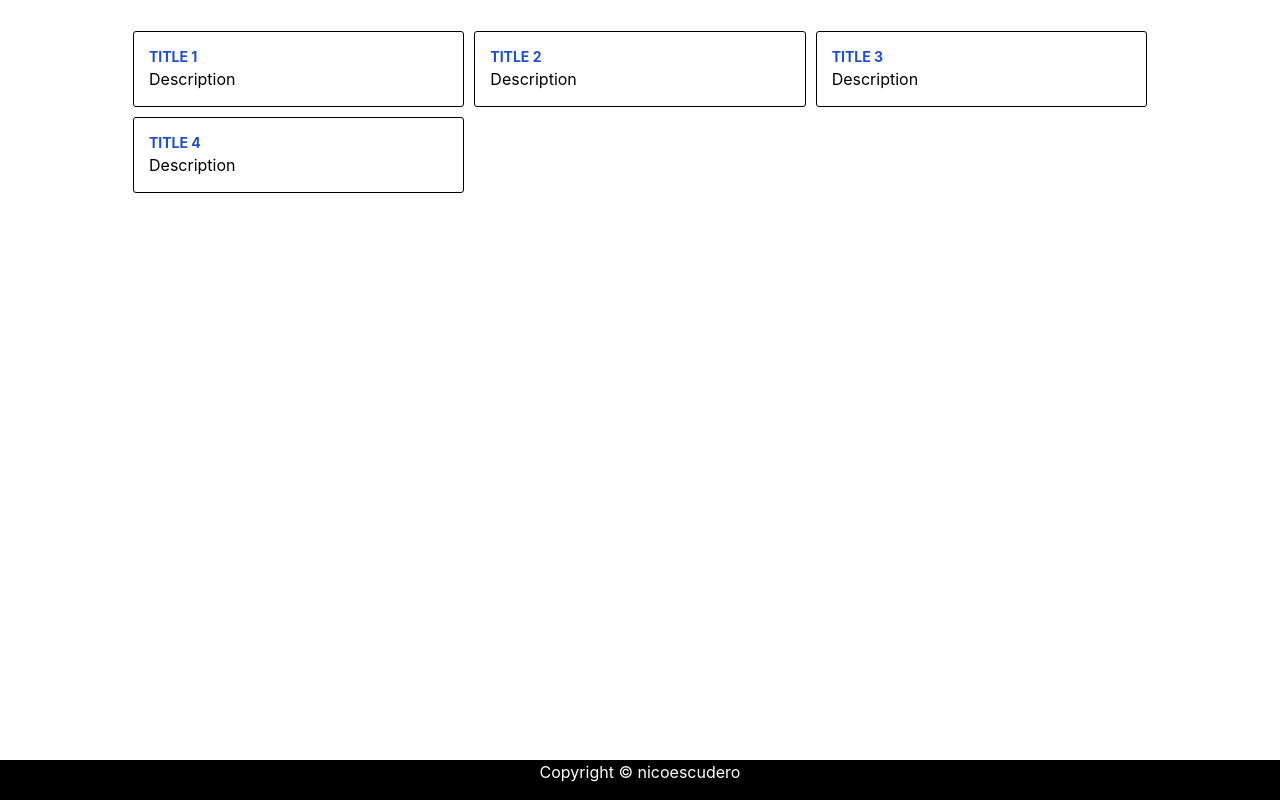
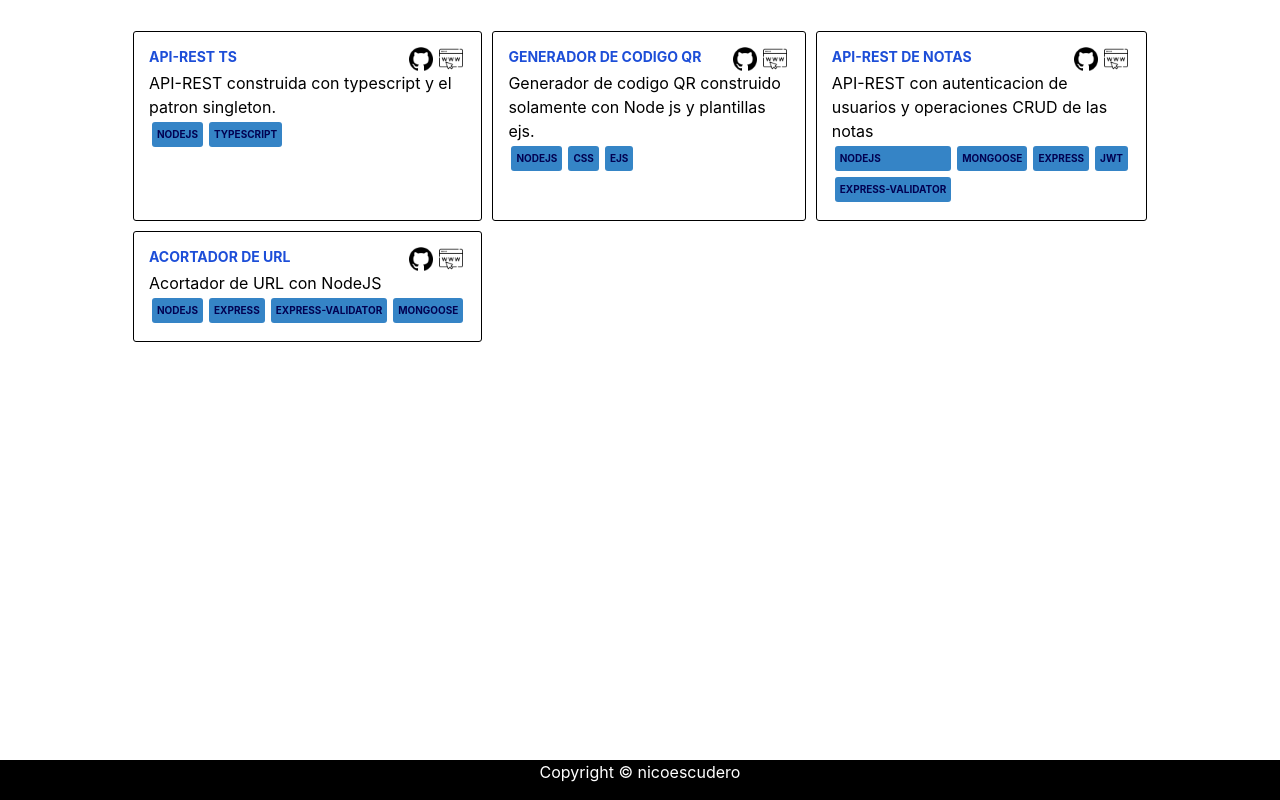
Before and after one commit to nicoescudero/Nextjs-BlogCT, a Next.js app: page /projects in a window 1280 px wide. Built offline with nearby package versions, Linux system fonts and the light colour scheme.

Commit message:
edit: projects

```diff
--- a/pages/projects.js
+++ b/pages/projects.js
@@ -1,6 +1,9 @@
 import Navbar from "../components/navbar";
 import Footer from "../components/footer";
 import style from '../styles/Projects.module.css';
+import Image from "next/image";
+import github from '../public/github.png';
+import siteweb from '../public/internet.png';
 
 export default function Projects (){
   return (
@@ -8,20 +11,82 @@ export default function Projects (){
       <Navbar/>
       <div className={style.main}>
         <div className={style.article}>
-          <h3 className="text-sm font-bold uppercase text-blue-700">Title 1</h3>
-          <p>Description</p>
+          <div className={style.title}>
+            <h3 className="text-sm font-bold uppercase text-blue-700">API-REST TS</h3>
+            <div className={style.title}>
+              <div className={style.link}>
+                <a href="https://github.com/nicoescudero/TS-Singleton-API-REST"><Image src={github} alt="github"/></a>
+              </div>
+              <div className={style.link}>
+                <a href=""><Image src={siteweb} alt="SiteWeb"/></a>
+              </div>
+            </div>
+          </div>
+          <p>API-REST construida con typescript y el patron singleton.</p>
+          <div className={style.listtech}>
+          <label className={style.technology}>NODEJS</label>
+          <label className={style.technology}>TYPESCRIPT</label>
+          </div>
         </div>
         <div className={style.article}>
-          <h3 className="text-sm font-bold uppercase text-blue-700">Title 2</h3>
-          <p>Description</p>
+          <div className={style.title}>
+          <h3 className="text-sm font-bold uppercase text-blue-700">Generador de codigo QR</h3>
+            <div className={style.title}>
+              <div className={style.link}>
+                <a href="https://github.com/nicoescudero/qr-code-generator"><Image src={github} alt="github"/></a>
+              </div>
+              <div className={style.link}>
+                <a href="https://qr-code-gntor.herokuapp.com/"><Image src={siteweb} alt="SiteWeb"/></a>
+              </div>
+            </div>
+          </div>
+          <p>Generador de codigo QR construido solamente con Node js y plantillas ejs.</p>
+          <div className={style.listtech}>
+          <label className={style.technology}>NODEJS</label>
+          <label className={style.technology}>CSS</label>
+          <label className={style.technology}>EJS</label>
+          </div>
         </div>
         <div className={style.article}>
-          <h3 className="text-sm font-bold uppercase text-blue-700">Title 3</h3>
-          <p>Description</p>
+          <div className={style.title}>
+          <h3 className="text-sm font-bold uppercase text-blue-700">API-REST de Notas</h3>
+            <div className={style.title}>
+              <div className={style.link}>
+                <a href="https://github.com/nicoescudero/Api-Notes"><Image src={github} alt="github"/></a>
+              </div>
+              <div className={style.link}>
+                <a href=""><Image src={siteweb} alt="SiteWeb"/></a>
+              </div>
+            </div>
+          </div>
+          <p>API-REST con autenticacion de usuarios y operaciones CRUD de las notas</p>
+          <div className={style.listtech}>
+          <label className={style.technology}>NODEJS</label>
+          <label className={style.technology}>MONGOOSE</label>
+          <label className={style.technology}>EXPRESS</label>
+          <label className={style.technology}>JWT</label>
+          <label className={style.technology}>EXPRESS-VALIDATOR</label>
+          </div>
         </div>
         <div className={style.article}>
-          <h3 className="text-sm font-bold uppercase text-blue-700">Title 4</h3>
-          <p>Description</p>
+          <div className={style.title}>
+            <h3 className="text-sm font-bold uppercase text-blue-700">Acortador de URL</h3>
+            <div className={style.title}>
+              <div className={style.link}>
+                <a href="https://github.com/nicoescudero/Url-Shortener"><Image src={github} alt="github"/></a>
+              </div>
+              <div className={style.link}>
+                <a href=""><Image src={siteweb} alt="SiteWeb"/></a>
+              </div>
+            </div>
+          </div>
+          <p>Acortador de URL con NodeJS</p>
+          <div className={style.listtech}>
+            <label className={style.technology}>NODEJS</label>
+            <label className={style.technology}>EXPRESS</label>
+            <label className={style.technology}>EXPRESS-VALIDATOR</label>
+            <label className={style.technology}>MONGOOSE</label>
+          </div>
         </div>
       </div>
       <Footer footer={style.footer}/>
--- a/styles/Projects.module.css
+++ b/styles/Projects.module.css
@@ -22,3 +22,35 @@
   position: absolute;
   bottom: 0;
 }
+
+.technology{
+  border-radius: 3px;
+  margin: 3px;
+  color: rgb(2, 2, 82);
+  background-color: rgba(9, 106, 186, 0.819);
+  font-size: 10px;
+  font-weight: bold;
+  padding: 5px;
+}
+
+.title{
+  display: flex;
+  justify-content: space-between;
+}
+
+.link{
+  margin: 0 3px;
+  width: 24px;
+  height: 24px;
+}
+
+.links{
+  display: flex;
+  flex-direction: row;
+  margin-left: auto;
+}
+
+.listtech{
+  display: grid;
+  grid-template-columns: repeat(4, max-content);
+}
```
Also changed, not shown: public/internet.png (added).
